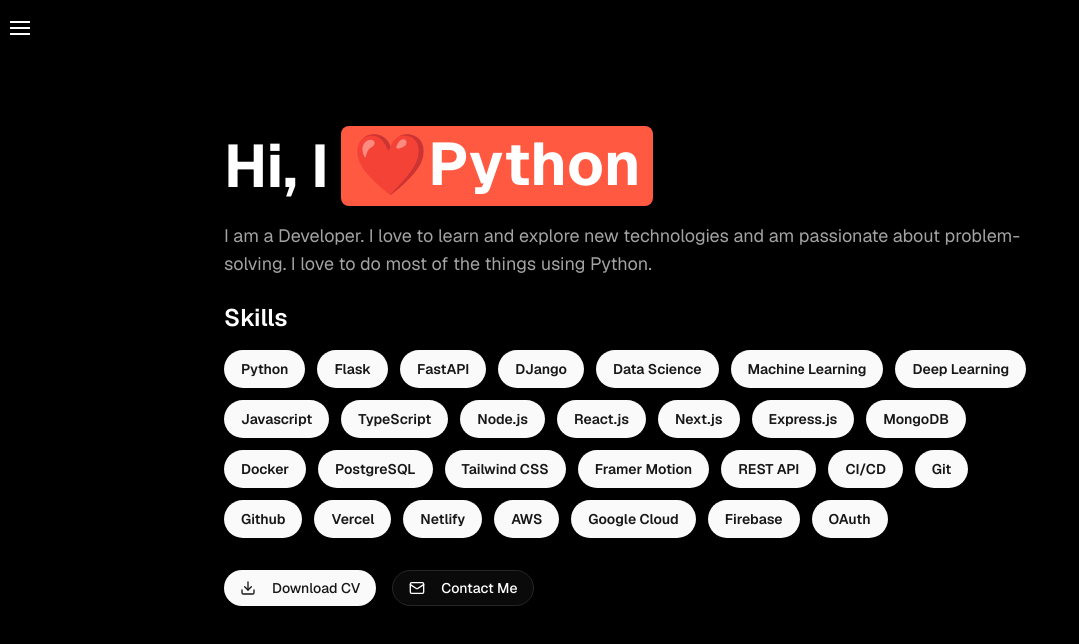
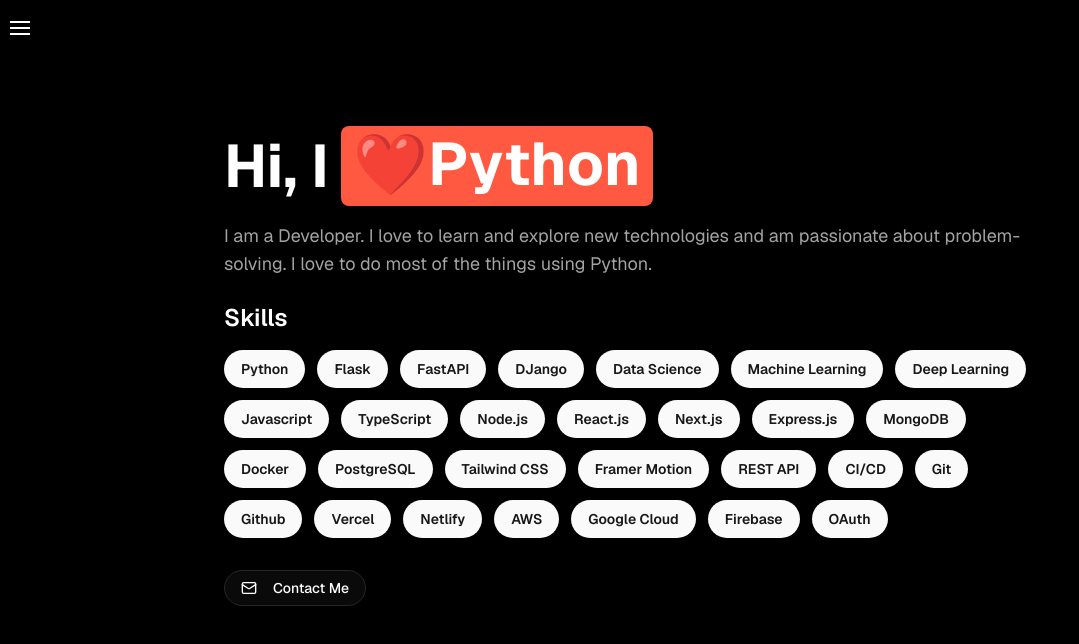
Before and after one commit to tawiahnyt/tawiah, a Next.js app: page / in a window 1280 px wide. Shown: the top 644 px of the page, without its empty margins (0-1079 px from the left). Built offline with nearby package versions, Linux system fonts and the light colour scheme.

Commit message:
Comment out download button in Home component for future reference

```diff
--- a/components/home.tsx
+++ b/components/home.tsx
@@ -55,12 +55,12 @@
 
       <BlurFade delay={BLUR_DELAY * 30}>
         <div className="flex flex-col sm:flex-row gap-4">
-          <Button className="group rounded-full" asChild>
+          {/* <Button className="group rounded-full" asChild>
             <a href={DATA.personalData.resume} download>
               <Download className="mr-2 h-4 w-4 transition-transform group-hover:-translate-y-1" />
               Download CV
             </a>
-          </Button>
+          </Button> */}
           <Button
             variant="outline"
             className="group text-black dark:text-white rounded-full"
```
